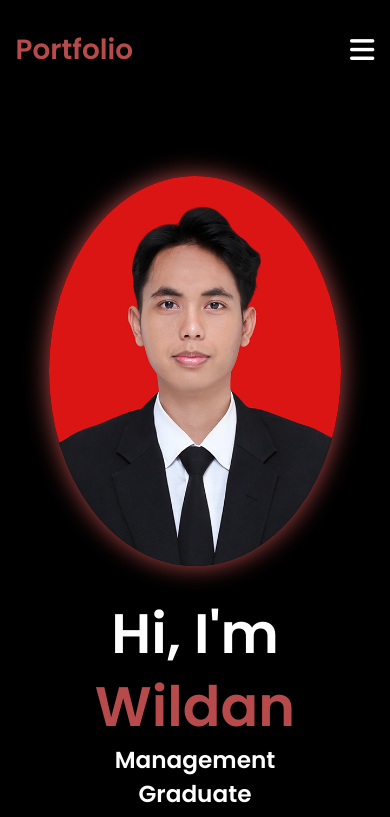
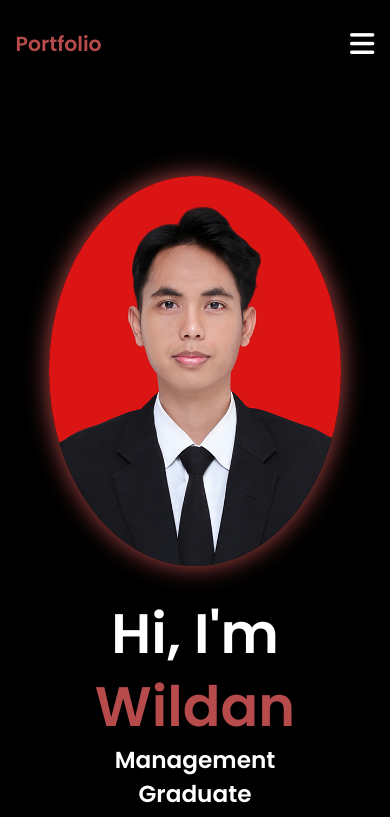
Before and after one commit to wildguy2009/porto, a plain HTML site: page index.html in a window 390 px wide. Shown: the top 817 px of the page. Drawn offline with Linux system fonts and the light colour scheme.

Commit message:
Add files via upload

```diff
--- a/style.css
+++ b/style.css
@@ -659,3 +659,25 @@ footer p{
         font-size: 2rem;
     }
 }
+/* ===== Mobile & Tablet Header Fix ===== */
+@media (max-width: 768px){
+    header{
+        display: flex;
+        justify-content: space-between;
+        align-items: center;
+        padding: 1rem 4%;
+    }
+
+    .logo{
+        font-size: 2.2rem;
+    }
+
+    #menu-icon{
+        margin-left: auto;
+        padding-left: 1.5rem;
+    }
+
+    .buttons{
+        margin-top: 2rem;
+    }
+}
```
